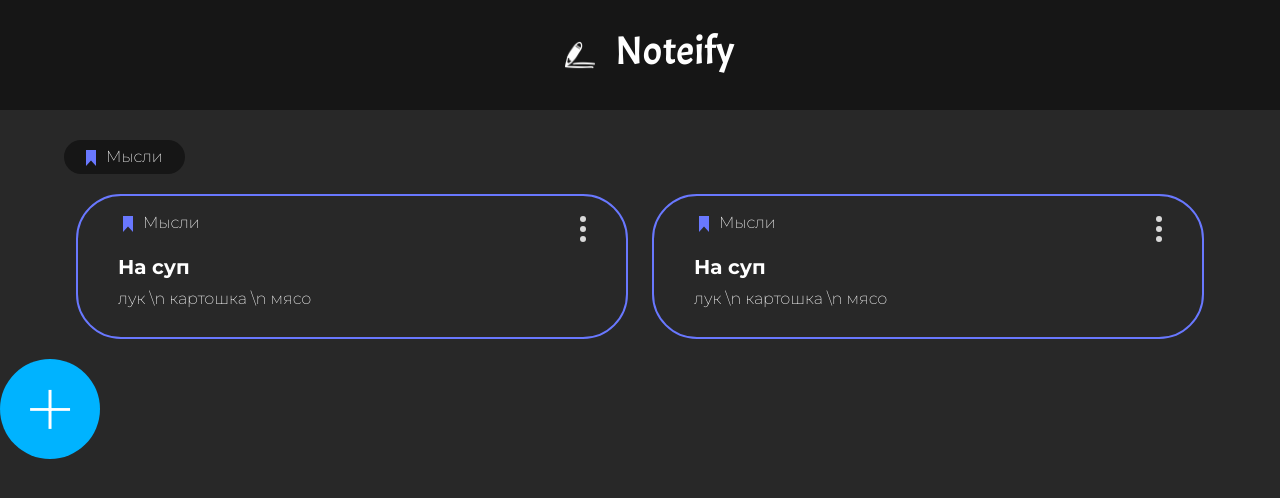
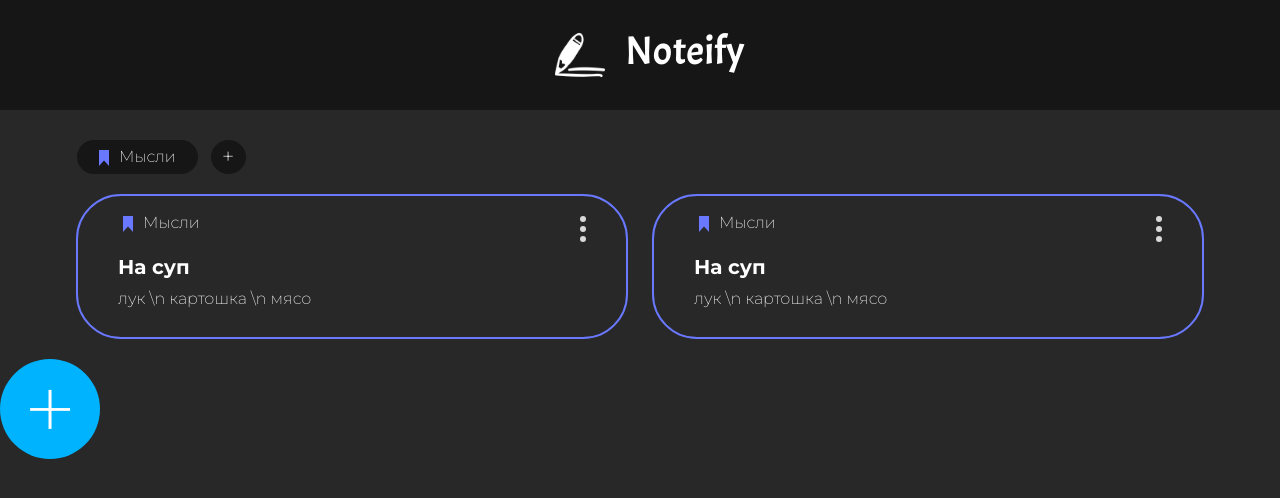
Before and after one commit to maralienet/noteify, a React (Create React App) app: page / in a window 1280 px wide. Shown: the top 498 px of the page. Built offline with nearby package versions, Linux system fonts and the light colour scheme.

Commit message:
git commit

```diff
--- a/src/App.tsx
+++ b/src/App.tsx
@@ -2,8 +2,10 @@ import React, { ComponentType } from 'react';
 import logo from './logo.png';
 import './style.scss';
 import { Container, Row, Col } from 'react-bootstrap';
+import Tag from './Tag';
+import Note from './Notes';
 
-function App() {
+const App: React.FC = () =>{
   return (
     <div className="App">
       <header>
@@ -13,13 +15,14 @@ function App() {
       <Container>
         <Row>
           <Tag color='#6978FF' text='Мысли' />
+          <div className='addTag'><span>+</span></div>
         </Row>
         <Row>
           <Col lg={6} xs={12}>
-            <Note tag={Tag} tagProps={{ color: '#6978FF', text: "Мысли" }} header="На суп" text='лук \n картошка \n мясо' />
+            <Note tagProps={{ color: '#6978FF', text: "Мысли" }} header="На суп" text='лук \n картошка \n мясо' />
           </Col>
           <Col lg={6} xs={12}>
-            <Note tag={Tag} tagProps={{ color: '#6978FF', text: "Мысли" }} header="На суп" text='лук \n картошка \n мясо' />
+            <Note tagProps={{ color: '#6978FF', text: "Мысли" }} header="На суп" text='лук \n картошка \n мясо' />
           </Col>
         </Row>
       </Container>
@@ -30,54 +33,54 @@ function App() {
 
 export default App;
 
-const Tag = ({ color, text }: { color: string, text: string }) => {
-  return (
-    <div className="tag">
-      <div className="inner">
-        <div className="flag">
-          <svg xmlns="http://www.w3.org/2000/svg" width="10" height="16" viewBox="0 0 10 16" fill="none">
-            <path d="M10 16V0H0V16L5 10.5085L10 16Z" fill={color} />
-          </svg>
-        </div>
-        <div className="name">
-          <span>{text}</span>
-        </div>
-      </div>
-    </div>
-  );
-}
+// const Tag = ({ color, text }: { color: string, text: string }) => {
+//   return (
+//     <div className="tag">
+//       <div className="inner">
+//         <div className="flag">
+//           <svg xmlns="http://www.w3.org/2000/svg" width="10" height="16" viewBox="0 0 10 16" fill="none">
+//             <path d="M10 16V0H0V16L5 10.5085L10 16Z" fill={color} />
+//           </svg>
+//         </div>
+//         <div className="name">
+//           <span>{text}</span>
+//         </div>
+//       </div>
+//     </div>
+//   );
+// }
 
-interface TagProps {
-  color: string;
-  text: string;
-}
+// interface TagProps {
+//   color: string;
+//   text: string;
+// }
 
-interface NoteProps {
-  tag: ComponentType<TagProps>;
-  tagProps: TagProps;
-  header: string;
-  text: string;
-}
+// interface NoteProps {
+//   tag: ComponentType<TagProps>;
+//   tagProps: TagProps;
+//   header: string;
+//   text: string;
+// }
 
-const Note: React.FC<NoteProps> = ({ tag: Component, tagProps, header, text }) => {
-  const { color } = tagProps;
-  return (
-    <div className="note" style={{ border: `2.5px solid ${color}` }}>
-      <div className="content">
-        <Component {...tagProps} />
-        {header && <h5>{header}</h5>}
-        <p>{text}</p>
-      </div>
-      <div className="menu">
-        <svg xmlns="http://www.w3.org/2000/svg" width="6" height="26" viewBox="0 0 6 26" fill="none">
-          <circle cx="3" cy="3" r="3" fill="#D9D9D9" />
-          <circle cx="3" cy="13" r="3" fill="#D9D9D9" />
-          <circle cx="3" cy="23" r="3" fill="#D9D9D9" />
-        </svg>
-      </div>
-    </div>
-  );
-}
+// const Note: React.FC<NoteProps> = ({ tag: Component, tagProps, header, text }) => {
+//   const { color } = tagProps;
+//   return (
+//     <div className="note" style={{ border: `2.5px solid ${color}` }}>
+//       <div className="content">
+//         <Component {...tagProps} />
+//         {header && <h5>{header}</h5>}
+//         <p>{text}</p>
+//       </div>
+//       <div className="menu">
+//         <svg xmlns="http://www.w3.org/2000/svg" width="6" height="26" viewBox="0 0 6 26" fill="none">
+//           <circle cx="3" cy="3" r="3" fill="#D9D9D9" />
+//           <circle cx="3" cy="13" r="3" fill="#D9D9D9" />
+//           <circle cx="3" cy="23" r="3" fill="#D9D9D9" />
+//         </svg>
+//       </div>
+//     </div>
+//   );
+// }
 
 const AddButton = () => {
   return (
--- /dev/null
+++ b/src/Notes.tsx
@@ -0,0 +1,32 @@
+import React from "react";
+import Tag, { TagProps } from './Tag';
+
+interface NotesProps {
+    header?: string;
+    text: string;
+    tagProps: TagProps;
+}
+
+class Notes extends React.Component<NotesProps> {
+    render() {
+        const { header, text, tagProps } = this.props;
+        return (
+            <div className="note" style={{ border: `2.5px solid ${tagProps.color}` }}>
+                <div className="content">
+                    <Tag {...tagProps} />
+                    {header && <h5>{header}</h5>}
+                    <p>{text}</p>
+                </div>
+                <div className="menu">
+                    <svg xmlns="http://www.w3.org/2000/svg" width="6" height="26" viewBox="0 0 6 26" fill="none">
+                        <circle cx="3" cy="3" r="3" fill="#D9D9D9" />
+                        <circle cx="3" cy="13" r="3" fill="#D9D9D9" />
+                        <circle cx="3" cy="23" r="3" fill="#D9D9D9" />
+                    </svg>
+                </div>
+            </div>
+        );
+    }
+}
+
+export default Notes;
--- /dev/null
+++ b/src/Tag.tsx
@@ -0,0 +1,25 @@
+import React from "react";
+
+export interface TagProps {
+    color: string;
+    text: string;
+  }
+
+  const Tag: React.FC<TagProps> = ({ color, text }) => {
+    return (
+      <div className="tag">
+        <div className="inner">
+          <div className="flag">
+            <svg xmlns="http://www.w3.org/2000/svg" width="10" height="16" viewBox="0 0 10 16" fill="none">
+              <path d="M10 16V0H0V16L5 10.5085L10 16Z" fill={color} />
+            </svg>
+          </div>
+          <div className="name">
+            <span>{text}</span>
+          </div>
+        </div>
+      </div>
+    );
+  }
+
+export default Tag;
--- a/src/style.scss
+++ b/src/style.scss
@@ -6,23 +6,23 @@ $gray: #282828;
 body {
     margin: 0;
     padding: 0;
-    background-color: #282828;
+    background-color: $gray;
     font-family: 'Montserrat', sans-serif;
+    color: white;
 
     header {
-        background-color: #161616;
+        background-color: $dark;
         height: 110px;
         width: 100%;
         display: flex;
         justify-content: center;
         align-items: center;
         font-family: 'Acme', sans-serif;
-        color: white;
         font-size: 1.6em;
         margin-bottom: 30px;
 
         img {
-            width: 70px;
+            width: 90px;
             height: auto;
             padding: 0 20px;
         }
@@ -33,11 +33,12 @@ body {
     }
 
     .tag {
+        cursor: pointer;
         background-color: $dark;
-        color: white;
         display: inline-block;
         border-radius: 100px;
         width: auto;
+        margin: 0 13px;
 
         .inner {
             display: flex;
@@ -49,18 +50,22 @@ body {
         .inner>* {
             padding: 0 5px;
         }
+        &:hover{
+            background: #1a1a1a;
+        }
     }
 
     .note {
         margin: 20px 0;
-        color: white;
         border-radius: 45px;
         padding: 10px 40px;
         display: flex;
         justify-content: space-between;
 
         .tag {
+            cursor: default;
             background-color: transparent;
+            margin: 0;
             margin-bottom: 15px;
 
             .inner {
@@ -68,26 +73,48 @@ body {
             }
         }
 
-        h5{
+        h5 {
             font-weight: 600;
         }
 
-        .menu{
-                margin-top: 10px;
+        .menu {
+            margin-top: 10px;
+            cursor: pointer;
         }
     }
 
-    .circle{
+    @mixin circle{
+        cursor: pointer;
+        justify-content: center;
+        align-items: center;
+        display: flex;
+        border-radius: 100%;
+
+    }
+
+    .addTag {
+        @include circle;
+        background: $dark;
+        width: 35px;
+        height: auto;
+        font-size: 1.4em;
+
+        &:hover{
+            background: #1a1a1a;
+        }
+    }
+
+    .circle {
+        @include circle;
         background-color: #00B3FF;
         height: 100px;
         width: 100px;
-        border-radius: 100px;
-        color: white;
-        display: flex;
-        justify-content: center;
-        align-items: center;
         font-size: 6em;
         font-weight: 400;
 
+        &:hover {
+            box-shadow: 0px 0px 15px #2f85ab;
+        }
+
     }
 }
```
Also changed, not shown: src/data/notes.json (added, +12 -0 lines), src/data/tags.json (added, +14 -0 lines).
